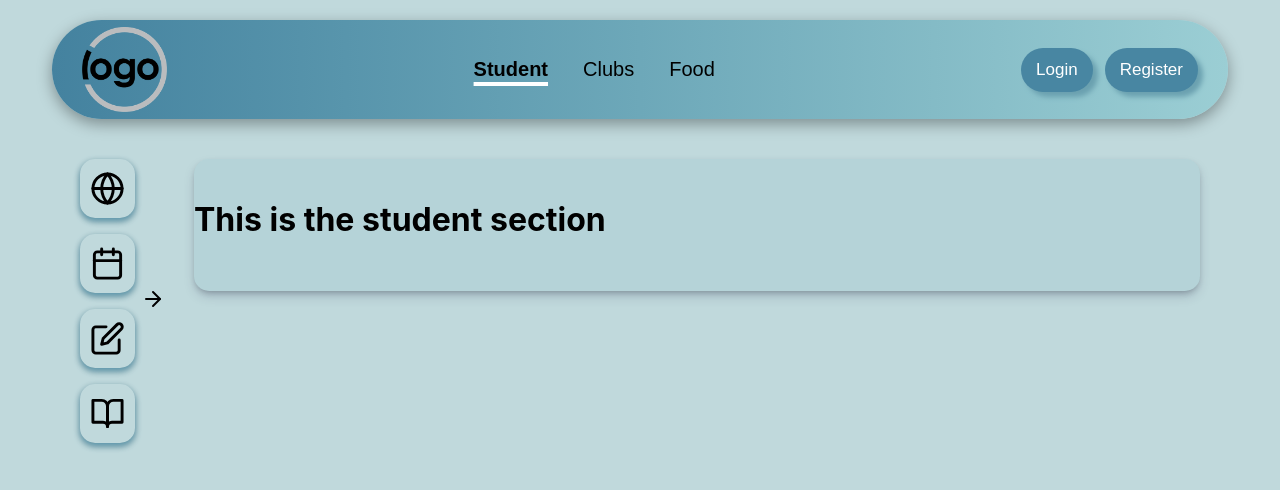
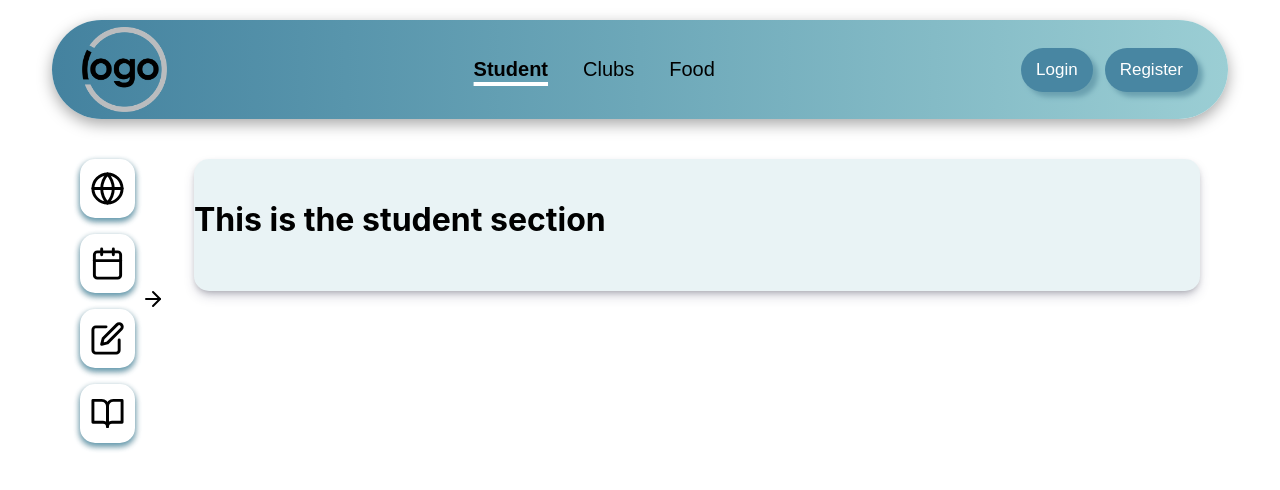
Before and after one commit to devashishdubal/insti_nitw, a React (Create React App) app: page / in a window 1280 px wide. Shown: the top 490 px of the page. Built offline with nearby package versions, Linux system fonts and the light colour scheme; a web font is replaced by a local one.

Commit message:
changed the background color to white

```diff
--- a/src/pages/Home.css
+++ b/src/pages/Home.css
@@ -1,7 +1,7 @@
 @import url('https://fonts.googleapis.com/css2?family=ABeeZee:ital@0;1&display=swap');
 
 html {
-    background-color: #c0d9dc;
+    background-color: #ffffff;
 }
 
 body {
```
